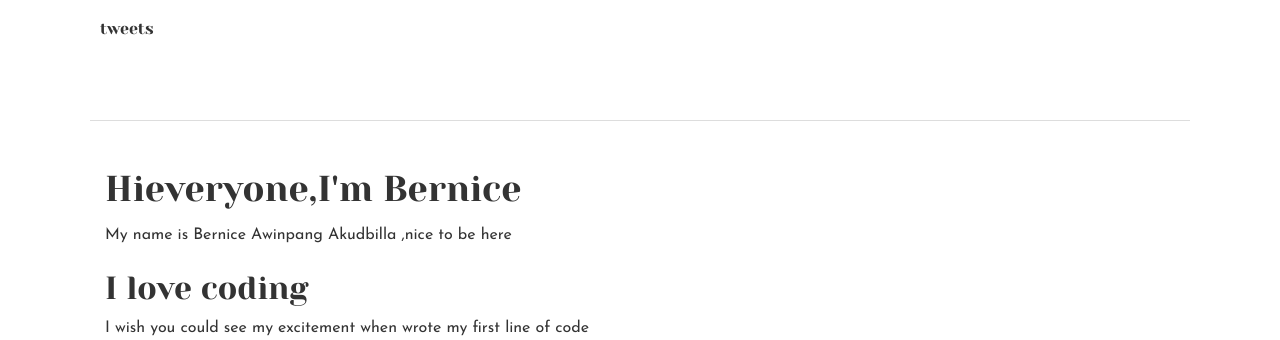
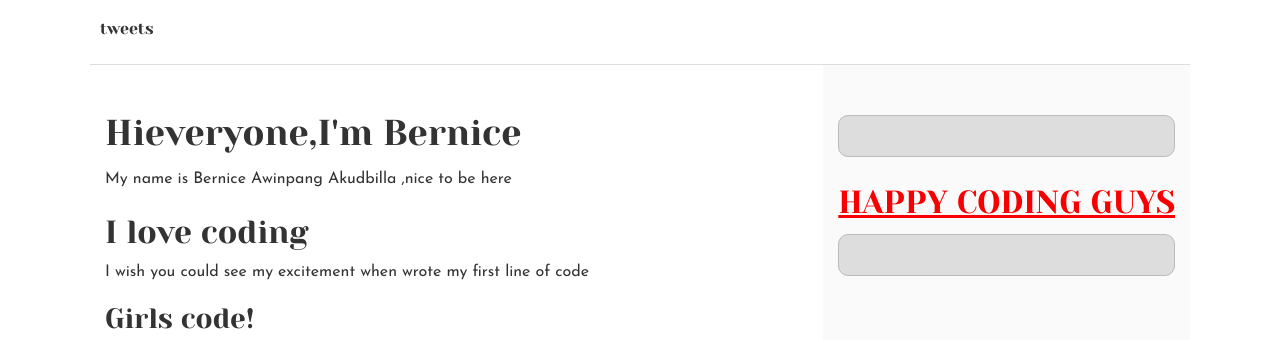
Before and after one commit to bakudbilla/alu-web-development, a plain HTML site: page css_basic/index.html in a window 1280 px wide. Shown: the top 340 px of the page. Drawn offline with Linux system fonts and the light colour scheme.

Commit message:
Task 1 & 2

```diff
--- a/css_basic/index.html
+++ b/css_basic/index.html
@@ -9,7 +9,7 @@
 <link href="styles.css" rel="stylesheet">
 
     </head>
-    <body> <header>
+    <body class="works_on_smartphone"> <header>
         <ul>
             <li>
                 <a href="tweets.html">tweets</a>
--- a/css_basic/styles.css
+++ b/css_basic/styles.css
@@ -0,0 +1,24 @@
+body {
+    display: flex;
+    flex-direction: column;
+    flex: auto;
+}
+
+
+ main {
+    display: flex;
+    flex-direction: row;
+    flex: auto;
+}
+
+
+article {
+    flex: 2;
+    overflow-y: auto;
+}
+
+
+aside {
+    flex: 1;
+    overflow-y: auto;
+}
```
